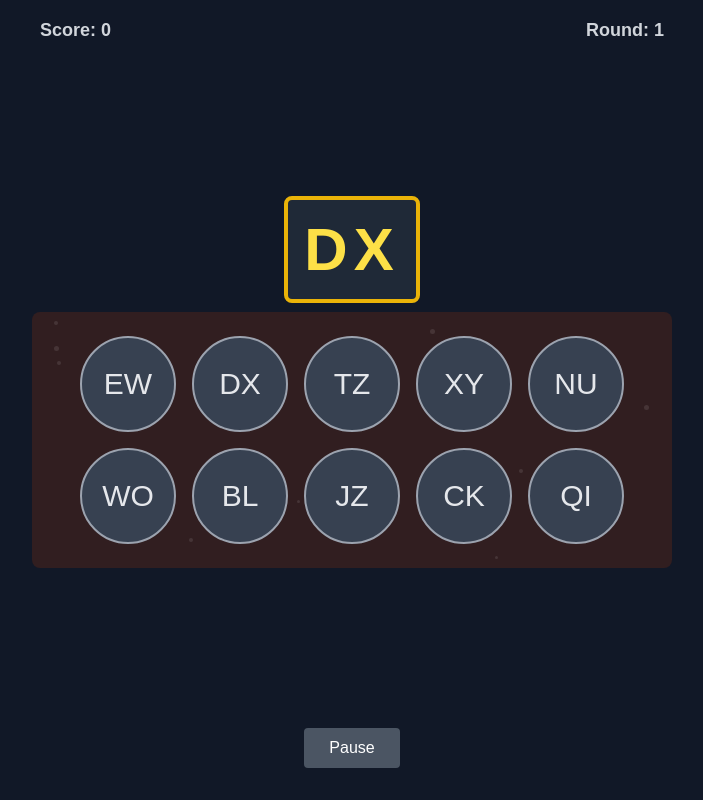
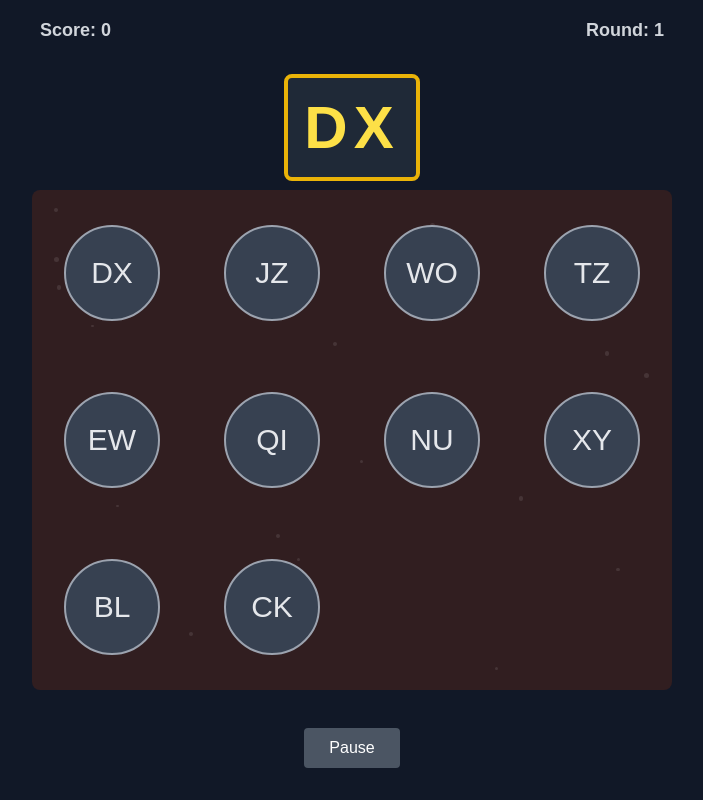
Before and after one commit to manishanis/eye-training, a Nuxt app: page / in a window 1280 px wide. Shown: the whole page, without its empty margins (288-991 px from the left). Built offline with nearby package versions, Linux system fonts and the light colour scheme.

Commit message:
The OptionsArea is now as expected (3x4)

```diff
--- a/components/OptionItem.vue
+++ b/components/OptionItem.vue
@@ -5,8 +5,11 @@ const props = defineProps<{
   letters: string;
   id: string | number;
   // Feedback props
-  isSelectedAndActive: boolean; // Is this the item selected AND feedback is active?
-  isCorrectFeedback: boolean; // Was the selection correct? (Only relevant if isSelectedAndActive)
+  isSelectedAndActive: boolean;
+  isCorrectFeedback: boolean;
+  // Positioning props
+  topStyle: string; // e.g., '50%'
+  leftStyle: string; // e.g., '25%'
 }>();
 
 const emit = defineEmits(['select']);
@@ -30,11 +33,18 @@ function handleClick() {
 
 <template>
   <!-- Prevent re-clicking during feedback -->
+  <!-- Bind position styles -->
   <button
     :class="[
       'option-item w-24 h-24 rounded-full border-2 flex items-center justify-center text-3xl font-medium focus:outline-none transition-colors duration-150',
+      'absolute', // Add absolute positioning
       feedbackClasses // Apply computed classes
     ]"
+    :style="{
+       top: props.topStyle,
+       left: props.leftStyle,
+       transform: 'translate(-50%, -50%)' // Center the item on its top/left point
+    }"
     @click="handleClick"
     :disabled="isSelectedAndActive"
   >
@@ -52,4 +62,10 @@ function handleClick() {
 .animate-shake {
   animation: shake 0.3s ease-in-out;
 }
+
+/* Add transition for smooth movement */
+.option-item {
+  /* Ensure transform is also transitioned if needed, though top/left are primary */
+  transition: top 0.5s ease-in-out, left 0.5s ease-in-out, transform 0.5s ease-in-out, background-color 0.15s linear, border-color 0.15s linear;
+}
 </style>
--- a/components/OptionsArea.vue
+++ b/components/OptionsArea.vue
@@ -1,42 +1,80 @@
 <script setup lang="ts">
-// Define the structure for an option expected in the prop
-interface Option {
+import { computed } from "vue";
+import { useGameStore } from "@/stores/game"; // Import store
+import BackgroundDots from "./BackgroundDots.vue";
+
+// Define the structure for an option expected in the prop, including position
+interface OptionWithPosition {
   letters: string;
-  id: string; // Ensure ID is string as used in store
-  isCorrect: boolean; // Include correctness info if needed, though store handles logic
+  id: string;
+  isCorrect: boolean;
+  gridRow: number;
+  gridCol: number;
 }
 
-import BackgroundDots from './BackgroundDots.vue'; // Import the new component
-
-const emit = defineEmits(['selectOption']);
+const emit = defineEmits(["selectOption"]);
 
 // Feedback state passed down from GameContainer
-const props = defineProps<{ // Define props explicitly to access isPaused
-  options: Option[];
+const props = defineProps<{
+  options: OptionWithPosition[]; // Expect options with position data
   feedbackOptionId: string | null;
   lastSelectionCorrect: boolean | null;
   isFeedbackActive: boolean;
 }>();
 
+// Access store to get grid dimensions
+const gameStore = useGameStore();
+const gridRows = computed(() => gameStore.optionsGridRows);
+const gridCols = computed(() => gameStore.optionsGridCols);
+
+// Calculate position styles based on grid data
+// Adding padding/offset to prevent items hitting the very edge
+const calculatePosition = (row: number, col: number) => {
+  const rowCount = gridRows.value <= 0 ? 1 : gridRows.value; // Avoid division by zero
+  const colCount = gridCols.value <= 0 ? 1 : gridCols.value;
+
+  // Calculate base percentage position
+  let topPercent = (row / rowCount) * 100;
+  let leftPercent = (col / colCount) * 100;
+
+  // Add some offset based on grid position to distribute more centrally
+  // This distributes items within their grid cell area rather than just at the top-left corner
+  topPercent += (1 / rowCount) * 50; // Center vertically within the cell 'band'
+  leftPercent += (1 / colCount) * 50; // Center horizontally within the cell 'band'
+
+  // Use transform to center the item itself on the calculated point
+  // Note: OptionItem size (w-24 h-24 -> 6rem) needs to be considered
+  // We apply transform directly in the style binding below for simplicity here
+
+  return {
+    top: `${topPercent}%`,
+    left: `${leftPercent}%`,
+  };
+};
 </script>
 
 <template>
-  <div class="options-area bg-orange-900/30 p-6 rounded-lg min-h-[250px] relative">
+  <div
+    class="options-area bg-orange-900/30 p-6 rounded-lg min-h-[500px] relative"
+  >
     <!-- Background Dots Layer -->
-    <BackgroundDots :is-paused="props.isFeedbackActive" /> <!-- Pause dots during feedback -->
-    <!-- Layout for Option Items (ensure it's above the dots) -->
-    <div class="relative z-10 flex flex-wrap justify-center items-center gap-4">
+    <BackgroundDots :is-paused="props.isFeedbackActive" />
+    <!-- Pause dots during feedback -->
+    <!-- Container for Absolutely Positioned Option Items -->
+    <!-- Removed flex/wrap/justify/items/gap classes -->
     <OptionItem
-        v-for="option in options"
+      v-for="option in props.options"
       :key="option.id"
       :letters="option.letters"
       :id="option.id"
-        :is-selected-and-active="isFeedbackActive && feedbackOptionId === option.id"
-        :is-correct-feedback="lastSelectionCorrect === true"
+      :top-style="calculatePosition(option.gridRow, option.gridCol).top"
+      :left-style="calculatePosition(option.gridRow, option.gridCol).left"
+      :is-selected-and-active="
+        props.isFeedbackActive && props.feedbackOptionId === option.id
+      "
+      :is-correct-feedback="props.lastSelectionCorrect === true"
       @select="emit('selectOption', $event)"
     />
-    </div>
-    <!-- Background dots will be added later -->
   </div>
 </template>
 
--- a/nuxt.config.ts
+++ b/nuxt.config.ts
@@ -10,7 +10,8 @@ export default defineNuxtConfig({
   runtimeConfig: {
     // Public values are exposed client-side
     public: {
-      optionCount: 10 // Set the desired number of options (1 correct + n distractors)
+      optionCount: 10, // Set the desired number of options (1 correct + n distractors)
+      optionMoveIntervalSeconds: 20 // Interval for moving an option (in seconds)
     }
   }
 })
--- a/stores/game.ts
+++ b/stores/game.ts
@@ -34,8 +34,11 @@ function shuffleArray<T>(array: T[]): void {
 // Define the structure for an option item
 interface Option {
   letters: string;
-  id: string; // Use string for ID to accommodate potential future needs
+  id: string;
   isCorrect: boolean;
+  // Position on the grid
+  gridRow: number;
+  gridCol: number;
 }
 
 // Define the structure for a dot position
@@ -59,7 +62,12 @@ interface GameState {
   feedbackOptionId: string | null;
   lastSelectionCorrect: boolean | null;
   isFeedbackActive: boolean;
-  stateBeforePause: 'warmup' | 'playing' | null; // Track state before pausing
+  stateBeforePause: 'warmup' | 'playing' | null;
+  // Option positioning state
+  optionsGridRows: number;
+  optionsGridCols: number;
+  occupiedCells: Set<string>; // Stores "row-col" strings
+  optionMoveTimerId: ReturnType<typeof setInterval> | null; // Timer ID for moving options
 }
 
 export const useGameStore = defineStore('game', {
@@ -77,6 +85,11 @@ export const useGameStore = defineStore('game', {
     lastSelectionCorrect: null,
     isFeedbackActive: false,
     stateBeforePause: null,
+    // Initialize positioning state
+    optionsGridRows: 3, // Example grid size, adjust as needed
+    optionsGridCols: 4, // Example grid size, adjust as needed (ensure rows*cols >= optionCount)
+    occupiedCells: new Set<string>(),
+    optionMoveTimerId: null,
   }),
 
   actions: {
@@ -86,26 +99,111 @@ export const useGameStore = defineStore('game', {
       this.feedbackOptionId = null;
       this.lastSelectionCorrect = null;
     },
-    // Placeholder for startGame action
+
+    // --- Option Movement Timer ---
+    clearOptionMoveTimer() {
+      if (this.optionMoveTimerId !== null) {
+        clearInterval(this.optionMoveTimerId);
+        this.optionMoveTimerId = null;
+        console.log('Option move timer cleared.');
+      }
+    },
+
+    startOptionMoveTimer() {
+      // Clear any existing timer first
+      this.clearOptionMoveTimer();
+
+      // Access runtime config inside the action where it's needed
+      const config = useRuntimeConfig();
+      const intervalSeconds = config.public.optionMoveIntervalSeconds as number;
+
+      if (intervalSeconds <= 0) {
+          console.warn(`Invalid optionMoveIntervalSeconds: ${intervalSeconds}. Timer not started.`);
+          return; // Don't start if interval is invalid
+      }
+
+      console.log(`Starting option move timer (${intervalSeconds}s interval)`);
+      this.optionMoveTimerId = setInterval(() => {
+        this.moveRandomOption();
+      }, intervalSeconds * 1000); // Convert seconds to milliseconds
+    },
+
+    // --- Move Logic ---
+    moveRandomOption() {
+        // Ensure game is in a state where options should move
+        if (this.currentOptions.length === 0 || this.gameState === 'paused' || this.gameState === 'gameOver' || this.gameState === 'idle') {
+            // console.log('Skipping moveRandomOption (no options or game not active/paused/over).');
+            return;
+        }
+
+        // Find available empty cells
+        const emptyCells: { row: number; col: number }[] = [];
+        for (let r = 0; r < this.optionsGridRows; r++) {
+            for (let c = 0; c < this.optionsGridCols; c++) {
+                if (!this.occupiedCells.has(`${r}-${c}`)) {
+                    emptyCells.push({ row: r, col: c });
+                }
+            }
+        }
+
+        if (emptyCells.length === 0) {
+            // console.log('No empty cells available to move option.');
+            return; // Cannot move if no empty space
+        }
+
+        // Select a random option to move
+        const optionIndexToMove = Math.floor(Math.random() * this.currentOptions.length);
+        // Ensure the option exists at the index before accessing properties
+        if (!this.currentOptions[optionIndexToMove]) {
+            console.error(`Option not found at index ${optionIndexToMove}`);
+            return;
+        }
+        const optionToMove = this.currentOptions[optionIndexToMove];
+
+
+        // Select a random empty cell
+        const targetCellIndex = Math.floor(Math.random() * emptyCells.length);
+        const targetCell = emptyCells[targetCellIndex];
+
+        console.log(`Moving option ${optionToMove.id} (${optionToMove.letters}) from ${optionToMove.gridRow}-${optionToMove.gridCol} to ${targetCell.row}-${targetCell.col}`);
+
+        // Update occupied cells
+        const oldPositionKey = `${optionToMove.gridRow}-${optionToMove.gridCol}`;
+        const newPositionKey = `${targetCell.row}-${targetCell.col}`;
+        this.occupiedCells.delete(oldPositionKey);
+        this.occupiedCells.add(newPositionKey);
+
+        // Update the option's position directly in the state array
+        // Vue's reactivity should detect the change within the array element's properties.
+        this.currentOptions[optionIndexToMove].gridRow = targetCell.row;
+        this.currentOptions[optionIndexToMove].gridCol = targetCell.col;
+
+        // Force reactivity update if direct property modification isn't detected (less common now)
+        // this.currentOptions = [...this.currentOptions];
+    },
+
+
+    // --- Game Lifecycle Actions ---
+    // Placeholder for startGame action // <-- Keep original comment for context
     startGame() {
       console.log('Starting game...');
       this.gameState = 'playing';
       this.score = 0;
-      this.currentRound = 0; // Reset round counter for the actual game
+      this.currentRound = 0;
       this.generateNewRound();
+      this.startOptionMoveTimer(); // Start timer when game starts
     },
 
-    // Placeholder for startWarmup action
     startWarmup() {
       console.log('Starting warmup...');
+      this.clearOptionMoveTimer(); // Ensure no old timer running
       this.gameState = 'warmup';
       this.score = 0; // Score doesn't count in warmup
-      this.currentRound = 0; // Use round counter for warmup rounds
+      this.currentRound = 0;
       this.warmupRoundsCompleted = 0;
       this.generateNewRound();
+      this.startOptionMoveTimer(); // Start timer when warmup starts
     },
-
-    // Generates a new target and options for the next round
     generateNewRound() {
       if (this.gameState === 'gameOver') return;
 
@@ -152,11 +250,51 @@ export const useGameStore = defineStore('game', {
         });
       });
 
-      // Shuffle the options
-      shuffleArray(newOptions);
+      // Assign grid positions before shuffling (or after, doesn't strictly matter here)
+      this.occupiedCells.clear();
+      const assignedOptions: Option[] = [];
+      let currentGridRow = 0;
+      let currentGridCol = 0;
+
+      for (const option of newOptions) {
+          // Find the next available cell
+          while (this.occupiedCells.has(`${currentGridRow}-${currentGridCol}`)) {
+              currentGridCol++;
+              if (currentGridCol >= this.optionsGridCols) {
+                  currentGridCol = 0;
+                  currentGridRow++;
+                  // Basic check to prevent infinite loop if grid is too small
+                  if (currentGridRow >= this.optionsGridRows) {
+                      console.error("Options grid is too small for the number of options!");
+                      // Handle error appropriately - maybe resize grid or throw error
+                      break;
+                  }
+              }
+          }
+
+          if (currentGridRow < this.optionsGridRows) { // Check if a spot was found
+              const positionKey = `${currentGridRow}-${currentGridCol}`;
+              this.occupiedCells.add(positionKey);
+              assignedOptions.push({
+                  ...option,
+                  gridRow: currentGridRow,
+                  gridCol: currentGridCol,
+              });
+          } else {
+             // Handle the case where no spot was found for an option
+             console.error(`Could not assign position for option ${option.id}`);
+          }
+      }
+
+
+      // Shuffle the options *after* assigning positions if needed,
+      // though shuffling might not be necessary if initial placement is grid-based.
+      // Let's keep the shuffle for now.
+      shuffleArray(assignedOptions);
 
       // Update the store state
-      this.currentOptions = newOptions;
+      this.currentOptions = assignedOptions;
+
 
       // Handle round counting based on game state
       if (this.gameState === 'warmup') {
@@ -217,14 +355,12 @@ export const useGameStore = defineStore('game', {
     // Pauses the game
     pauseGame() {
       if (this.gameState === 'playing' || this.gameState === 'warmup') {
-        this.stateBeforePause = this.gameState; // Store the current state
+        this.stateBeforePause = this.gameState;
         this.gameState = 'paused';
+        this.clearOptionMoveTimer(); // Stop timer when paused
         console.log('Game paused');
-        // CSS animation pauses automatically via :is-paused prop change
       }
     },
-
-    // Resumes the game from a paused state
     resumeGame() {
       if (this.gameState !== 'paused') return;
 
@@ -236,12 +372,22 @@ export const useGameStore = defineStore('game', {
       } else {
         this.gameState = this.stateBeforePause; // Restore the correct state
       }
-      this.stateBeforePause = null; // Clear the stored state after restoring
+      this.stateBeforePause = null;
       console.log(`Game resumed to ${this.gameState}`);
-      // CSS animation resumes automatically via :is-paused prop change in components
+      this.startOptionMoveTimer(); // Restart timer when resumed
     },
 
-    // Placeholder for updating dot positions
+    // Action to stop the game and clean up timers
+    stopGame() {
+        console.log('Stopping game...');
+        this.gameState = 'gameOver'; // Or 'idle'
+        this.clearOptionMoveTimer();
+        // Reset other relevant state if needed
+        this.currentOptions = [];
+        this.currentTarget = '';
+    },
+
+    // Placeholder for updating dot positions (can likely be removed if not used)
     updateDotPositions() {
       console.log('Updating dot positions...');
       // TODO: Implement dot position logic (Phase 5)
```
Also changed, not shown: components/GameContainer.vue (+19 -21 lines), 2 other files (tests, documents, lock files or other folders). Lines whose indentation alone changed are shown as unchanged.
